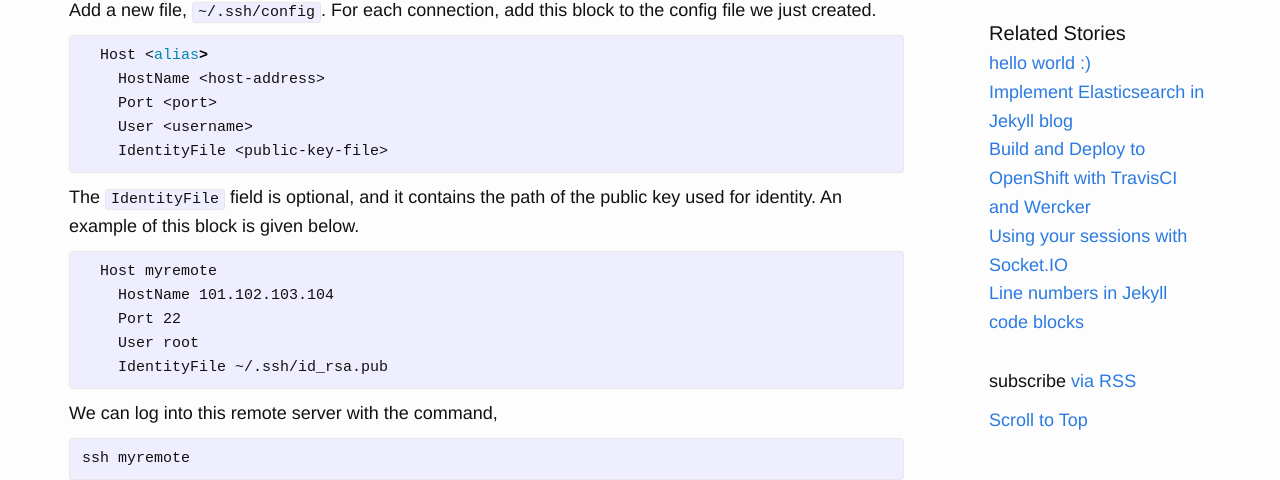
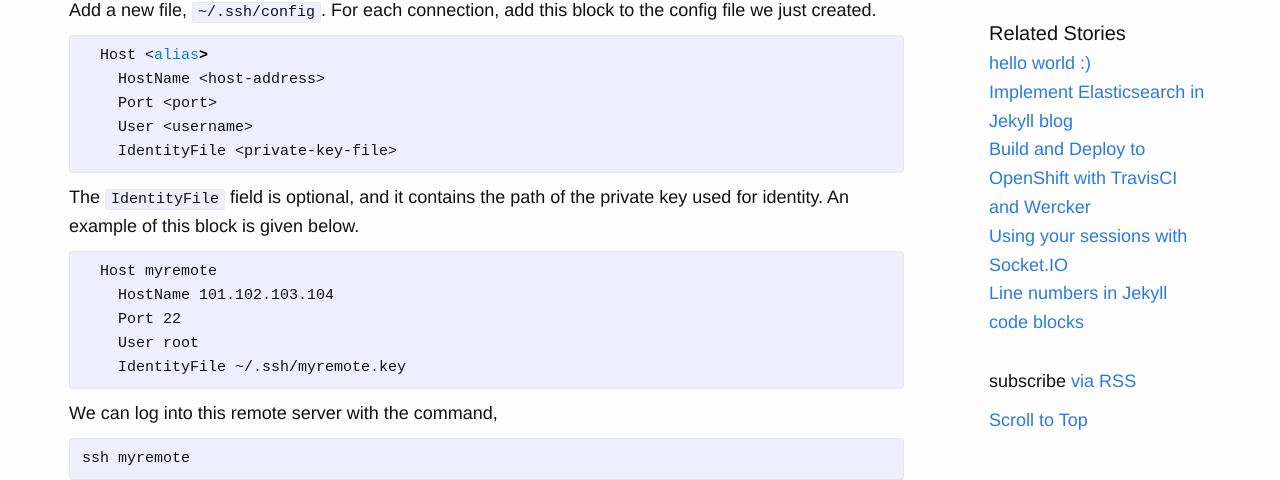
Before and after one commit to botleg/botleg.github.io, a Jekyll site: the page built from _posts/2015-12-01-tricks-with-ssh.markdown, in a window 1280 px wide and 900 px high, scrolled down 591 px. Shown: the part 189-669 px from the top of the window. Built offline with Jekyll 4.4.1, drawn with Linux system fonts in a browser that asks for light colours.

Commit message:
correction in 'tricks with ssh' post. public key to private

```diff
--- a/_posts/2015-12-01-tricks-with-ssh.markdown
+++ b/_posts/2015-12-01-tricks-with-ssh.markdown
@@ -23,15 +23,15 @@ Add a new file, `~/.ssh/config`. For each connection, add this block to the conf
     HostName <host-address>
     Port <port>
     User <username>
-    IdentityFile <public-key-file>
+    IdentityFile <private-key-file>
 {% endhighlight %}
-The `IdentityFile` field is optional, and it contains the path of the public key used for identity. An example of this block is given below.
+The `IdentityFile` field is optional, and it contains the path of the private key used for identity. An example of this block is given below.
 {% highlight bash %}
   Host myremote
     HostName 101.102.103.104
     Port 22
     User root
-    IdentityFile ~/.ssh/id_rsa.pub
+    IdentityFile ~/.ssh/myremote.key
 {% endhighlight %}
 We can log into this remote server with the command,
 {% highlight bash %}
```
